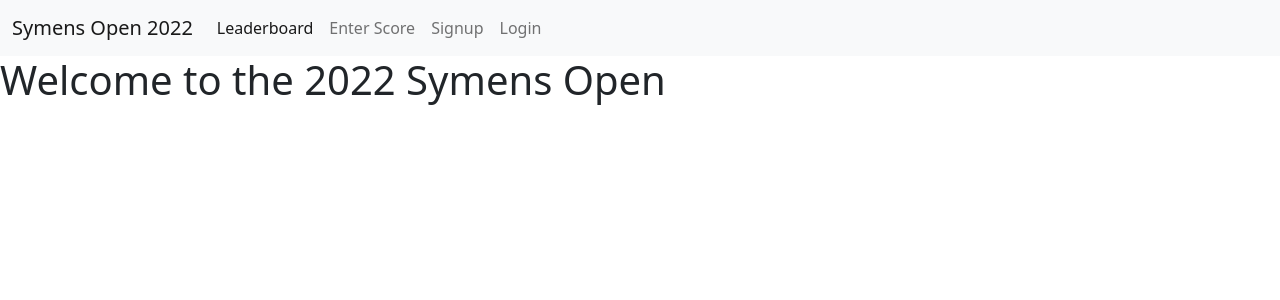
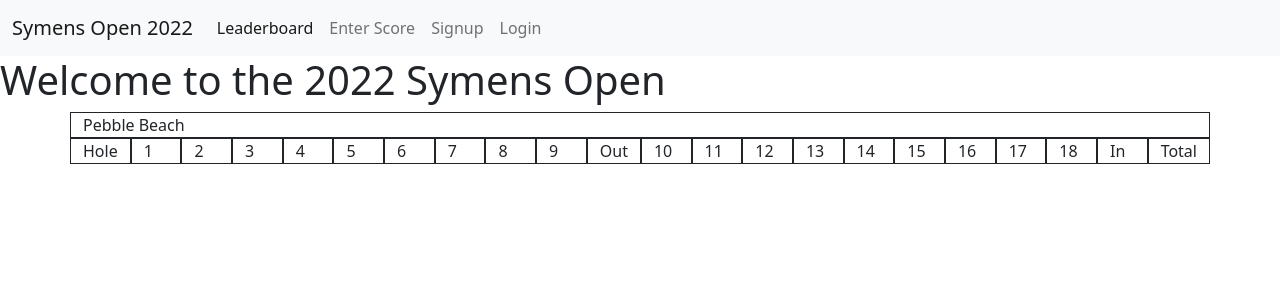
Before and after one commit to SymensJeffrey/golf_tournament_vue, a Vue app: page / in a window 1280 px wide. Shown: the top 300 px of the page. Built offline with nearby package versions, Linux system fonts and the light colour scheme; the HTML template or start-up script is replaced by a standard one.

Commit message:
add course name and hole column

```diff
--- a/src/views/Home.vue
+++ b/src/views/Home.vue
@@ -1,16 +1,97 @@
 <template>
   <div class="home">
     <h1>{{ message }}</h1>
+    <div class="container">
+      <div class="row">
+        <div class="col">
+          {{golfCourseName}}
+        </div>
+      </div>
+      <div class="row">
+        <div class="col">
+          Hole
+        </div>
+        <div class="col">
+          1
+        </div>
+        <div class="col">
+          2
+        </div>
+        <div class="col">
+          3
+        </div>
+        <div class="col">
+          4
+        </div>
+        <div class="col">
+          5
+        </div>
+        <div class="col">
+          6
+        </div>
+        <div class="col">
+          7
+        </div>
+        <div class="col">
+          8
+        </div>
+        <div class="col">
+          9
+        </div>
+        <div class="col">
+          Out
+        </div>
+        <div class="col">
+          10
+        </div>
+        <div class="col">
+          11
+        </div>
+        <div class="col">
+          12
+        </div>
+        <div class="col">
+          13
+        </div>
+        <div class="col">
+          14
+        </div>
+        <div class="col">
+          15
+        </div>
+        <div class="col">
+          16
+        </div>
+        <div class="col">
+          17
+        </div>
+        <div class="col">
+          18
+        </div>
+         <div class="col">
+          In
+        </div>
+         <div class="col">
+          Total
+        </div>
+      </div>
+    </div>
   </div>
 </template>
 
-<style></style>
+<style>
+.col{
+  border-style: solid;
+  border-width: 1px;
+}
+</style>
 
 <script>
   export default {
     data: function () {
       return {
         message: "Welcome to the 2022 Symens Open",
+        golfCourseName: "Pebble Beach"
       };
     },
     created: function () {},
```
